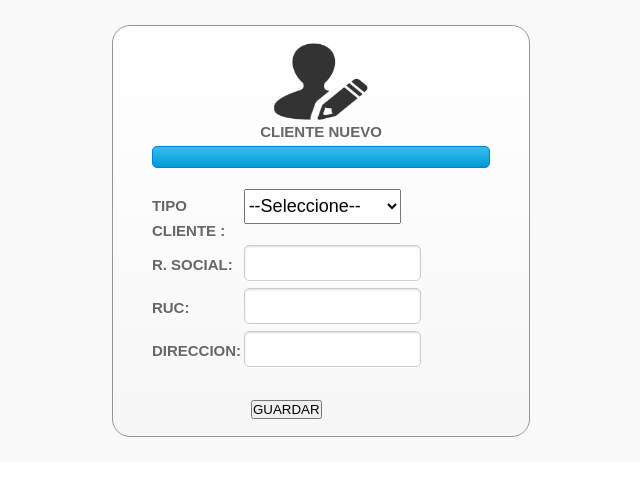
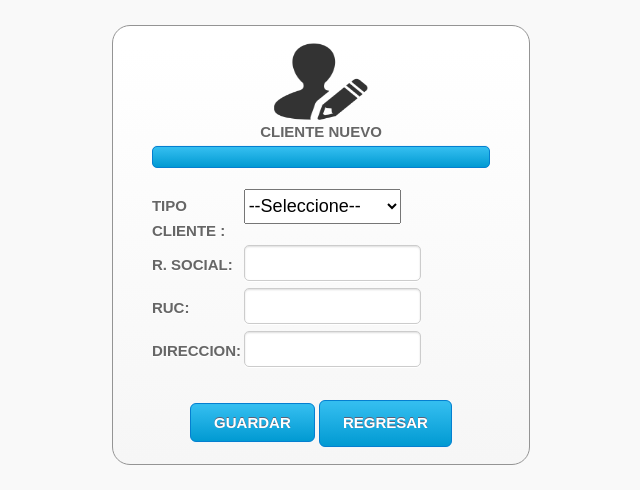
Before and after one commit to jcastillop/librerias_ordecupe, a PHP site: page /vista/ventas/registro/cliente_nuevo.php in a window 1280 px wide. Shown: the top 504 px of the page, without its empty margins (319-959 px from the left). Run offline with PHP 8.4, Linux system fonts and the light colour scheme; some libraries are stand-ins or nearby versions.

Commit message:
cliente nuevo

```diff
--- a/vista/ventas/registro/cliente_nuevo.php
+++ b/vista/ventas/registro/cliente_nuevo.php
@@ -2,16 +2,61 @@
 <html xmlns="http://www.w3.org/1999/xhtml">
 <head>
 <meta http-equiv="Content-Type" content="text/html; charset=utf-8" />
-<title>Documento sin título</title>
+<title>NUEVO CLIENTE</title>
 </head>
  <link href="responsive/css/style.css" rel="stylesheet">
  <script language="javascript" type="text/javascript" src="http://code.jquery.com/jquery-1.9.1.js"></script>
  <script src="responsive/js/scripts.js"></script>
  <script src="funciones.js"></script>
   <link href="../../../paquetes/js/validar.js" rel="stylesheet">
+  <style>
+  .event {
+	-moz-box-shadow: 0px 1px 0px 0px #f0f7fa;
+	-webkit-box-shadow: 0px 1px 0px 0px #f0f7fa;
+	box-shadow: 0px 1px 0px 0px #f0f7fa;
+	background:-webkit-gradient(linear, left top, left bottom, color-stop(0.05, #33bdef), color-stop(1, #019ad2));
+	background:-moz-linear-gradient(top, #33bdef 5%, #019ad2 100%);
+	background:-webkit-linear-gradient(top, #33bdef 5%, #019ad2 100%);
+	background:-o-linear-gradient(top, #33bdef 5%, #019ad2 100%);
+	background:-ms-linear-gradient(top, #33bdef 5%, #019ad2 100%);
+	background:linear-gradient(to bottom, #33bdef 5%, #019ad2 100%);
+	filter:progid:DXImageTransform.Microsoft.gradient(startColorstr='#33bdef', endColorstr='#019ad2',GradientType=0);
+	background-color:#33bdef;
+	-moz-border-radius:6px;
+	-webkit-border-radius:6px;
+	border-radius:6px;
+	border:1px solid #057fd0;
+	display:inline-block;
+	cursor:pointer;
+	color:#ffffff;
+	font-family:arial;
+	font-size:15px;
+	font-weight:bold;
+	padding:10px 23px;
+	text-decoration:none;
+	text-shadow:0px -1px 0px #5b6178;
+}
+.event:hover {
+	background:-webkit-gradient(linear, left top, left bottom, color-stop(0.05, #019ad2), color-stop(1, #33bdef));
+	background:-moz-linear-gradient(top, #019ad2 5%, #33bdef 100%);
+	background:-webkit-linear-gradient(top, #019ad2 5%, #33bdef 100%);
+	background:-o-linear-gradient(top, #019ad2 5%, #33bdef 100%);
+	background:-ms-linear-gradient(top, #019ad2 5%, #33bdef 100%);
+	background:linear-gradient(to bottom, #019ad2 5%, #33bdef 100%);
+	filter:progid:DXImageTransform.Microsoft.gradient(startColorstr='#019ad2', endColorstr='#33bdef',GradientType=0);
+	background-color:#019ad2;
+}
+.event:active {
+	position:relative;
+	top:1px;
+}
+
+
+
+  </style>
 <body>
 <div align="center">
-<form >
+<form name="form_dsct"  >
 <div id="contact-form">
   <table width="34%"  class="table_css"  align="center">
     <tr>
@@ -23,8 +68,9 @@
       </tr>
     <tr>
       <td width="27%"><p>&nbsp;</p>
+
         <p>TIPO CLIENTE : </p></td>
-      <td colspan="2"><select name="tip_per" class="menu"   id="tip_per" onblur="validar_tipo_doc()"  onkeypress="return tab(event,this)">
+      <td colspan="2"><select name="tip_per" class="menu"   id="tip_per" onFocus="validar_tipo_doc()"   onkeypress="return tab(event,this)">
         <option>--Seleccione--</option>
         <option value="1">Persona Natural</option>
         <option value="2">Persona Juridica</option>
@@ -36,7 +82,7 @@
       </tr>
     <tr>
       <td><label id="rucs" class="rucs">RUC:</label></td>
-      <td ><input name="ruc" type="text" id="ruc" onkeyup="return ValNumero(this);" onKeyPress="return tab(event,this)"   /></td>
+      <td ><input name="ruc" type="text" id="ruc" onKeyUp="return ValNumero(this);" onKeyPress="return tab(event,this)"   /></td>
       </tr>
     <tr>
       <td>DIRECCION:</td>
@@ -46,18 +92,22 @@
     <tr>
       <td>&nbsp;</td>
       <td>&nbsp;</td>
-
+      <td>&nbsp;</td>
     </tr>
     <tr>
-      <td colspan="2" align="center"><input type="button" name="boton" id="boton" value="GUARDAR" /></td>
+      <td colspan="3" align="center"><input type="button" name="boton" id="boton" class="event" value="GUARDAR" />
+      <input type="hidden" name="dsct" value="9999"/>
+          <a class="event" onClick="javascript:window.opener.document.form.clienteID.value = window.document.form_dsct.dsct.value;window.opener.document.form.cliente.value ='';window.close();">REGRESAR </a>
+
+        </td>
       </tr>
-  </table>
+    </table>
 
 
 </form>
 </div>
 
 
-</div>
+
 </body>
 </html>
```
